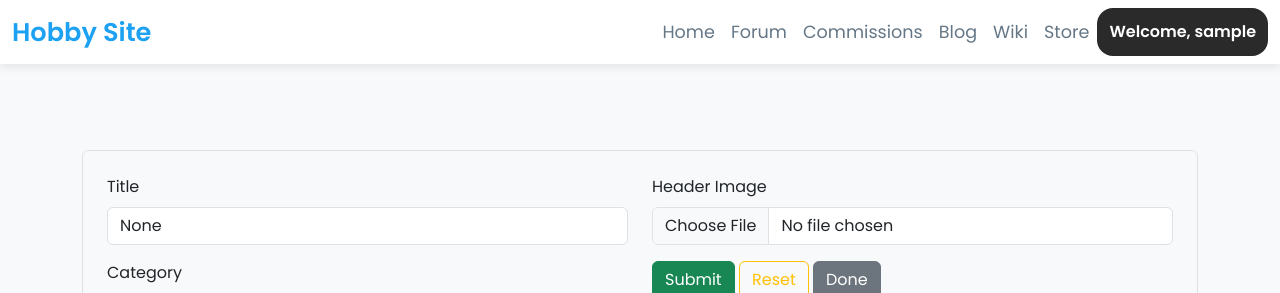
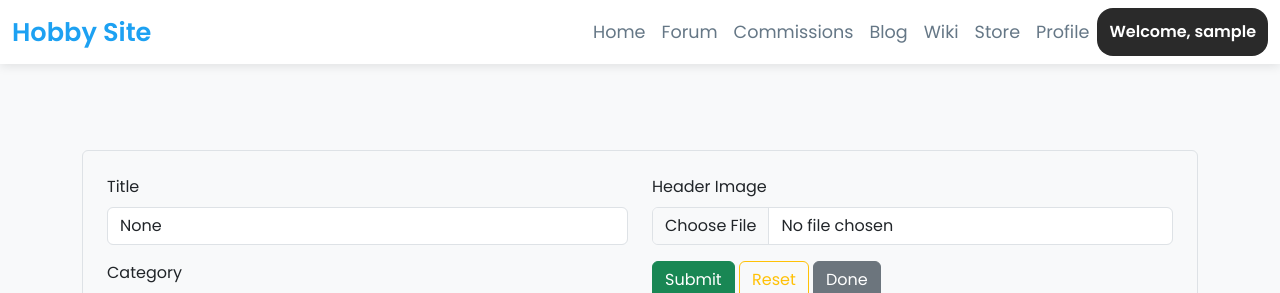
Before and after one commit to loltreeman/hobbysite-CD-1, a Django app: page /blog/article/add/ in a window 1280 px wide. Shown: the top 293 px of the page. Run offline with Django 5.2, Linux system fonts and the light colour scheme; the visitor is signed in with stand-in values (Sample User, id 1); data that the repository does not hold is empty.

Commit message:
Updated to include Profile edit

```diff
--- a/hobbysite/templates/base.html
+++ b/hobbysite/templates/base.html
@@ -187,6 +187,9 @@
           <li class="nav-item">
             <a class="nav-link" href="{% url 'merchstore:merch_list' %}">Store</a>
           </li>
+          <li class="nav-item">
+            <a class="nav-link" href="{% url 'user_management:profile_dashboard' %}">Profile</a>
+          </li>
 
           {% if user.is_authenticated %}
           <div class="popup">
```
